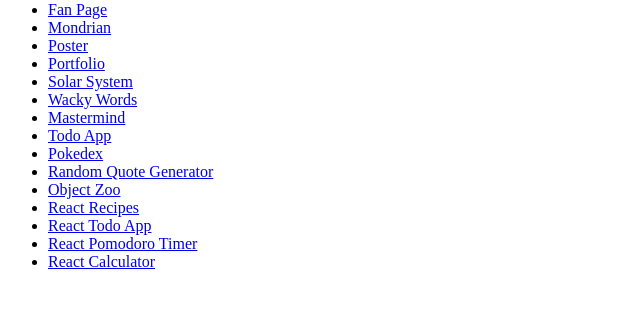
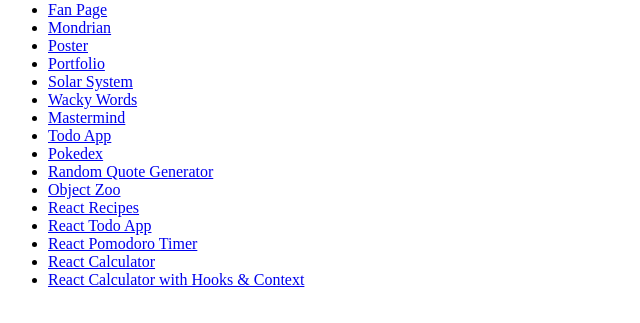
Before and after one commit to Maydm/maydm.github.io, a plain HTML site: page index.html in a window 1280 px wide. Shown: the part 79-402 px from the top of the page, without its empty margins (0-640 px from the left). Drawn offline with Linux system fonts and the light colour scheme.

Commit message:
add: link to react-hooks-calculator

```diff
--- a/index.html
+++ b/index.html
@@ -22,6 +22,11 @@
       <li><a href="/react-todo/">React Todo App</a></li>
       <li><a href="/react-pomodoro">React Pomodoro Timer</a></li>
       <li><a href="/react-calculator">React Calculator</a></li>
+      <li>
+        <a href="/react-hooks-calculator"
+          >React Calculator with Hooks & Context</a
+        >
+      </li>
     </ul>
   </body>
 </html>
```
